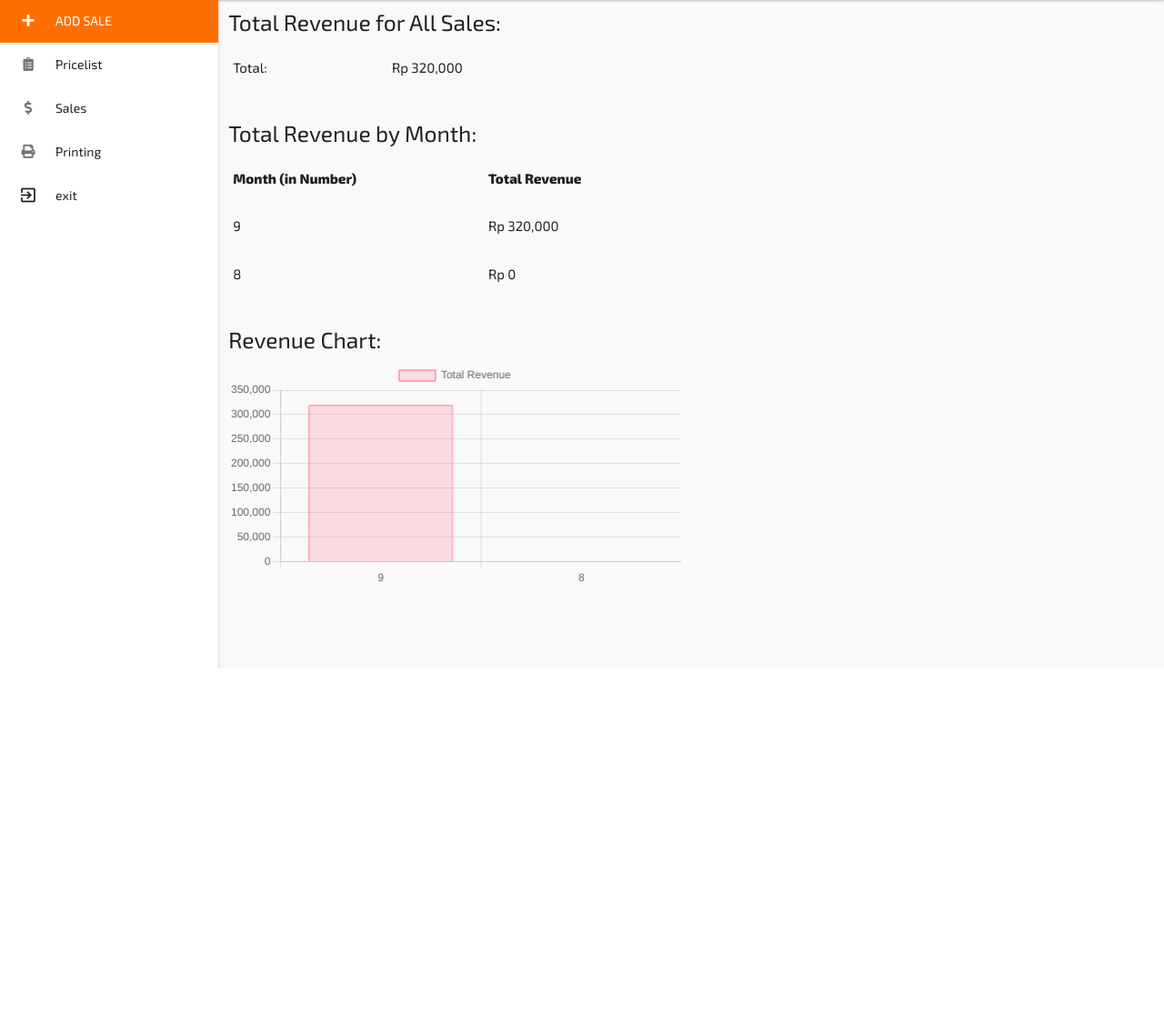
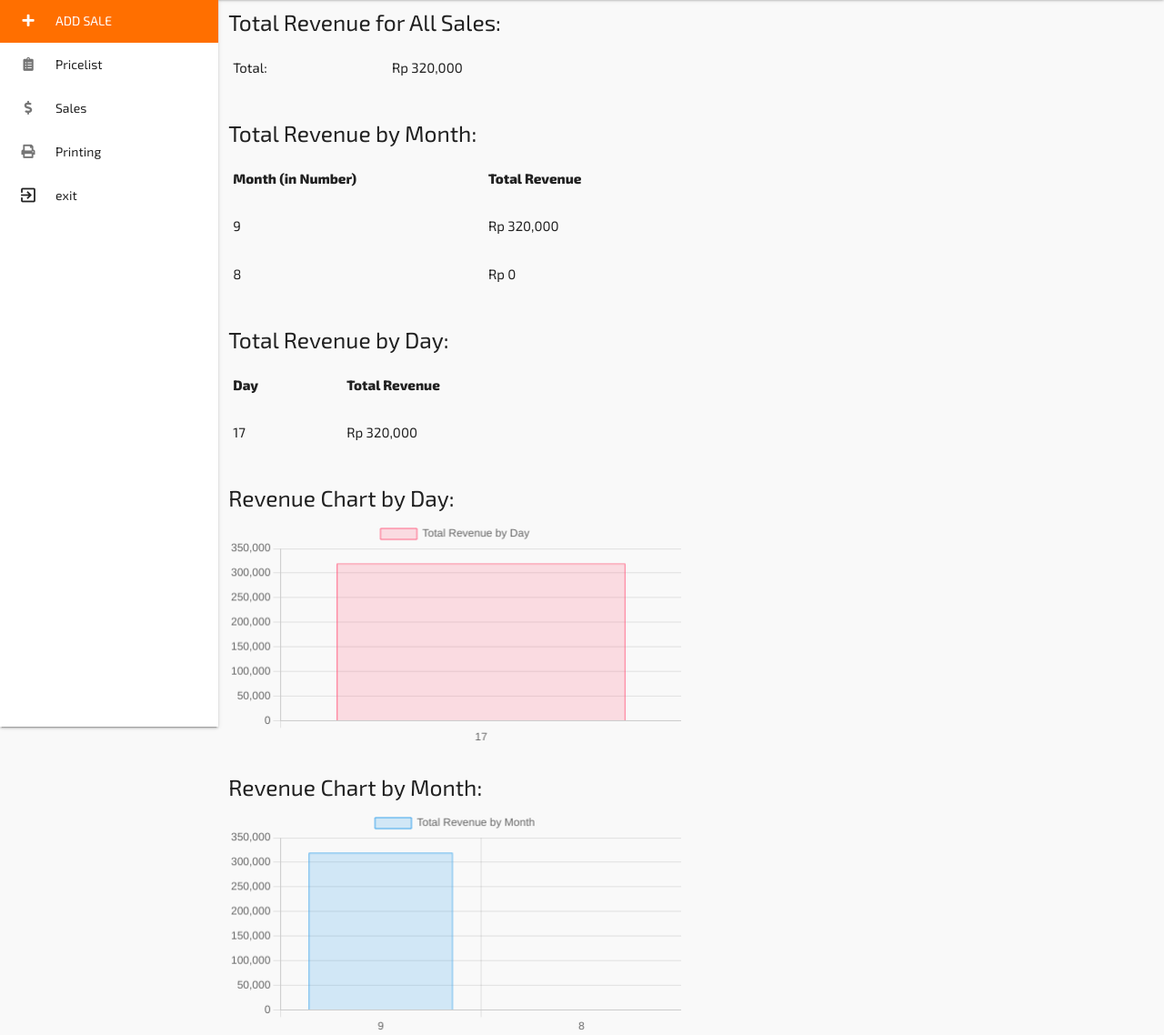
Before and after one commit to iratusbison/stall1, a Django app: page /dashboard/total in a window 1280 px wide. Shown: the part 65-1203 px from the top of the page at 91% size. Before the commit the page ends 800 px from the top, so only its background shows below. Run offline with Django 4.2, Linux system fonts and the light colour scheme; data comes from the database, SQL or seed files in the repository; both versions use the stored data as it was after the commit; some libraries are stand-ins or nearby versions; some web fonts are replaced.

Commit message:
total revenue update- final 1.1

```diff
--- a/itemmanager/templates/sale_list_with_total.html
+++ b/itemmanager/templates/sale_list_with_total.html
@@ -34,49 +34,92 @@
 
 <div class="row">
     <div class="col s12 m6">
-        <h5>Revenue Chart:</h5>
-        <canvas id="revenueChart" width="400" height="200"></canvas>
+        <h5>Total Revenue by Day:</h5>
+        <table class="clean">
+            <tr>
+                <th> Day </th>
+                <th>Total Revenue</th>
+            </tr>
+
+            {% for day, revenue in revenue_by_day.items %}
+            <tr>
+                <td>{{ day }}</td>
+                <td style="text-align: left">Rp {{ revenue|floatformat:0|intcomma }}</td>
+            </tr>
+            {% endfor %}
+        </table>
+    </div>
+</div>
+
+<div class="row">
+    <div class="col s12 m6">
+        <h5>Revenue Chart by Day:</h5>
+        <canvas id="dayRevenueChart" width="400" height="200"></canvas>
+    </div>
+</div>
+
+<div class="row">
+    <div class="col s12 m6">
+        <h5>Revenue Chart by Month:</h5>
+        <canvas id="monthRevenueChart" width="400" height="200"></canvas>
     </div>
 </div>
 
 <script src="https://cdn.jsdelivr.net/npm/chart.js"></script>
 
 <script>
-    var chartData = {
-
-        labels: [{% for month, revenue in revenue_by_month.items %}"{{ month }}"{% if not forloop.last %}, {% endif %}{% endfor %}],
+    var dayChartData = {
+        labels: [{% for day, revenue in revenue_by_day.items %}"{{ day }}"{% if not forloop.last %}, {% endif %}{% endfor %}],
         datasets: [
             {
-                label: 'Total Revenue',
-                data: [{% for month, revenue in revenue_by_month.items %}{{ revenue }}{% if not forloop.last %}, {% endif %}{% endfor %}],
-                backgroundColor: [
-                'rgba(255, 99, 132, 0.2)',
-                'rgba(54, 162, 235, 0.2)',
-                'rgba(255, 206, 86, 0.2)',
-                'rgba(75, 192, 192, 0.2)',
-                'rgba(153, 102, 255, 0.2)'
-            ],
-            borderColor: [
-                'rgba(255, 99, 132, 1)',
-                'rgba(54, 162, 235, 1)',
-                'rgba(255, 206, 86, 1)',
-                'rgba(75, 192, 192, 1)',
-                'rgba(153, 102, 255, 1)'
-            ],
+                label: 'Total Revenue by Day',
+                data: [{% for day, revenue in revenue_by_day.items %}{{ revenue }}{% if not forloop.last %}, {% endif %}{% endfor %}],
+                backgroundColor: 'rgba(255, 99, 132, 0.2)',
+                borderColor: 'rgba(255, 99, 132, 1)',
                 borderWidth: 1
             }
         ]
     };
-    </script>
 
+    var monthChartData = {
+        labels: [{% for month, revenue in revenue_by_month.items %}"{{ month }}"{% if not forloop.last %}, {% endif %}{% endfor %}],
+        datasets: [
+            {
+                label: 'Total Revenue by Month',
+                data: [{% for month, revenue in revenue_by_month.items %}{{ revenue }}{% if not forloop.last %}, {% endif %}{% endfor %}],
+                backgroundColor: 'rgba(54, 162, 235, 0.2)',
+                borderColor: 'rgba(54, 162, 235, 1)',
+                borderWidth: 1
+            }
+        ]
+    };
 
+    document.addEventListener('DOMContentLoaded', function () {
+        var dayCtx = document.getElementById('dayRevenueChart').getContext('2d');
+        var dayChart = new Chart(dayCtx, {
+            type: 'bar',
+            data: dayChartData,
+            options: {
+                scales: {
+                    y: {
+                        beginAtZero: true,
+                        callback: function (value, index, values) {
+                            return 'Rp ' + value.toFixed(0).replace(/(\d)(?=(\d{3})+(?!\d))/g, '$1,');
+                        }
+                    }
+                },
+                plugins: {
+                    legend: {
+                        display: true
+                    }
+                }
+            }
+        });
 
-<script>
-document.addEventListener('DOMContentLoaded', function () {
-    var ctx = document.getElementById('revenueChart').getContext('2d');
-    var myChart = new Chart(ctx, {
+        var monthCtx = document.getElementById('monthRevenueChart').getContext('2d');
+        var monthChart = new Chart(monthCtx, {
             type: 'bar',
-        data: chartData,
+            data: monthChartData,
             options: {
                 scales: {
                     y: {
@@ -96,7 +139,4 @@ document.addEventListener('DOMContentLoaded', function () {
     });
 </script>
 
-
-
-
 {% endblock dashboard_content %}
--- a/itemmanager/views/view_sale.py
+++ b/itemmanager/views/view_sale.py
@@ -164,6 +164,20 @@ class SaleListViewWithTotal(ListView):
                 revenue_by_month[month] = revenue
 
         context['revenue_by_month'] = revenue_by_month
+
+                 # Calculate revenue by day
+        revenue_by_day = {}
+        for sale in sales:
+            day = sale.date_created.day
+            revenue = sale.revenue
+
+            if day in revenue_by_day:
+                revenue_by_day[day] += revenue
+            else:
+                revenue_by_day[day] = revenue
+
+        context['revenue_by_day'] = revenue_by_day
+
         return context
 
 
```
Also changed, not shown: db.sqlite3. Lines whose indentation alone changed are shown as unchanged.
